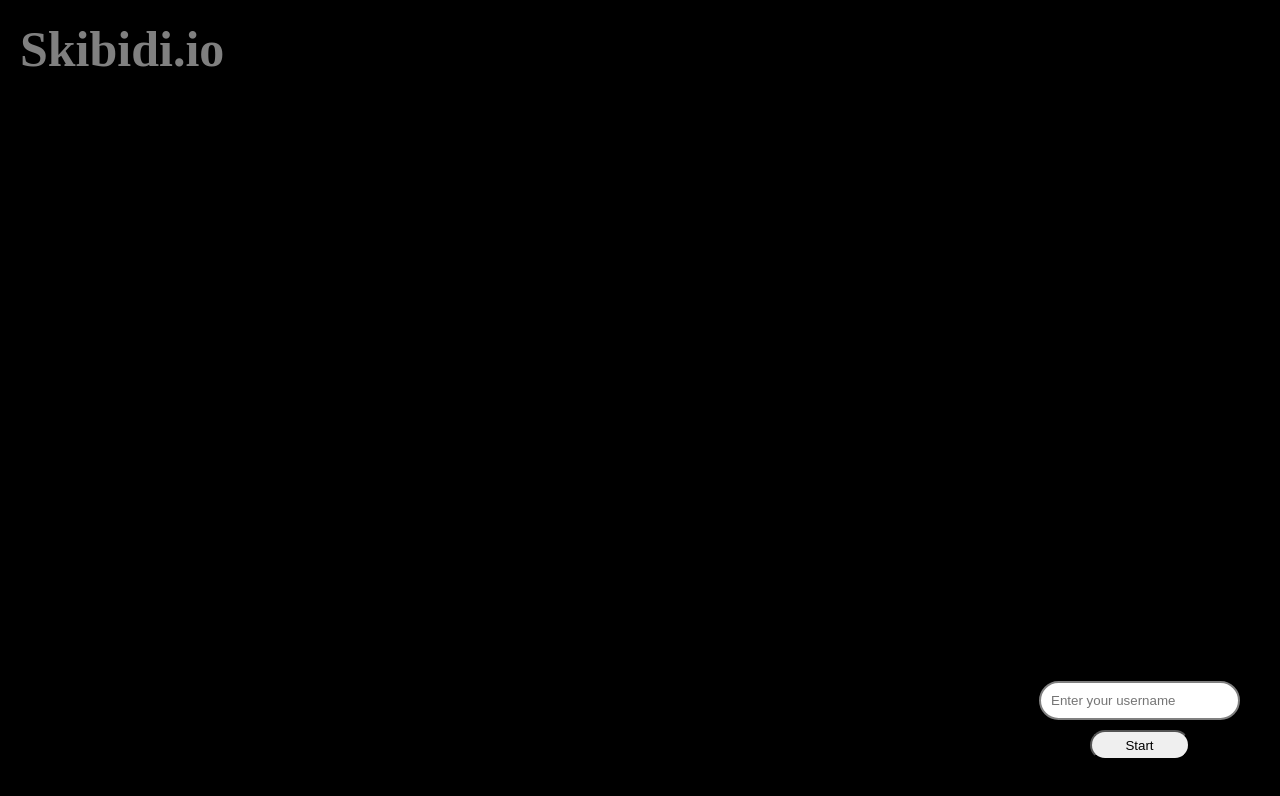
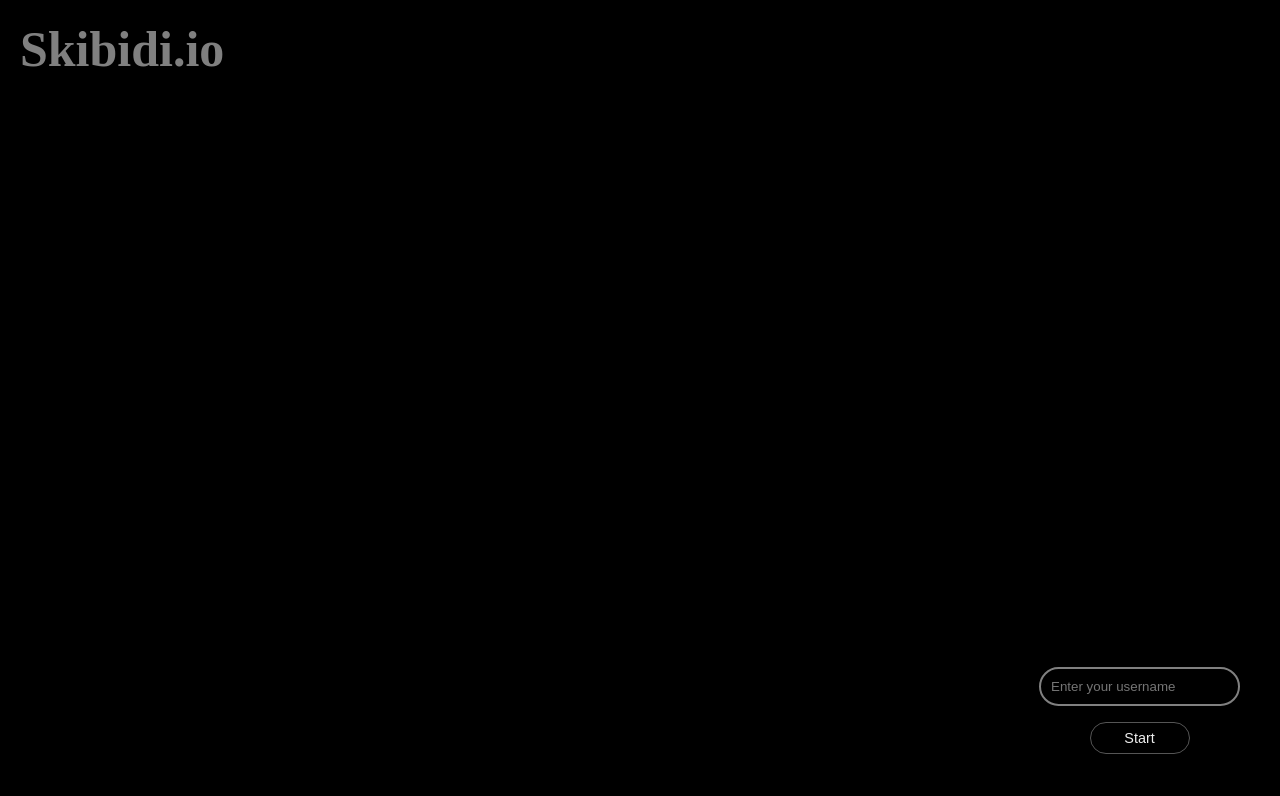
Before and after one commit to DharshanPalani/skibidi-io-frontend, a website built with Vite: page index.html in a window 1280 px wide. Built offline with nearby package versions, Linux system fonts and the light colour scheme; files whose address does not match are found by name.

Commit message:
Style changes to main menu

```diff
--- a/src/css/MainMenuStyle.css
+++ b/src/css/MainMenuStyle.css
@@ -26,10 +26,30 @@
   padding: 10px;
   border: 2px solid grey;
   border-radius: 20px;
+  background-color: transparent;
+  color: white;
+  outline: none;
+}
+
+.right-bottom input:focus {
+  border-color: white;
 }
 
 .right-bottom button {
+  border: 1px solid #555;
+  border-radius: 20px;
+  margin: 6px 0;
   width: 100px;
-  height: 30px;
-  border-radius: 20px;
+  height: 32px;
+  background-color: transparent;
+  color: #eee;
+  font-size: 0.9rem;
+  cursor: pointer;
+  transition: 0.2s;
 }
+
+.right-bottom button:hover {
+  background-color: #2e2e2e;
+  color: white;
+  border-color: white;
+}
```
